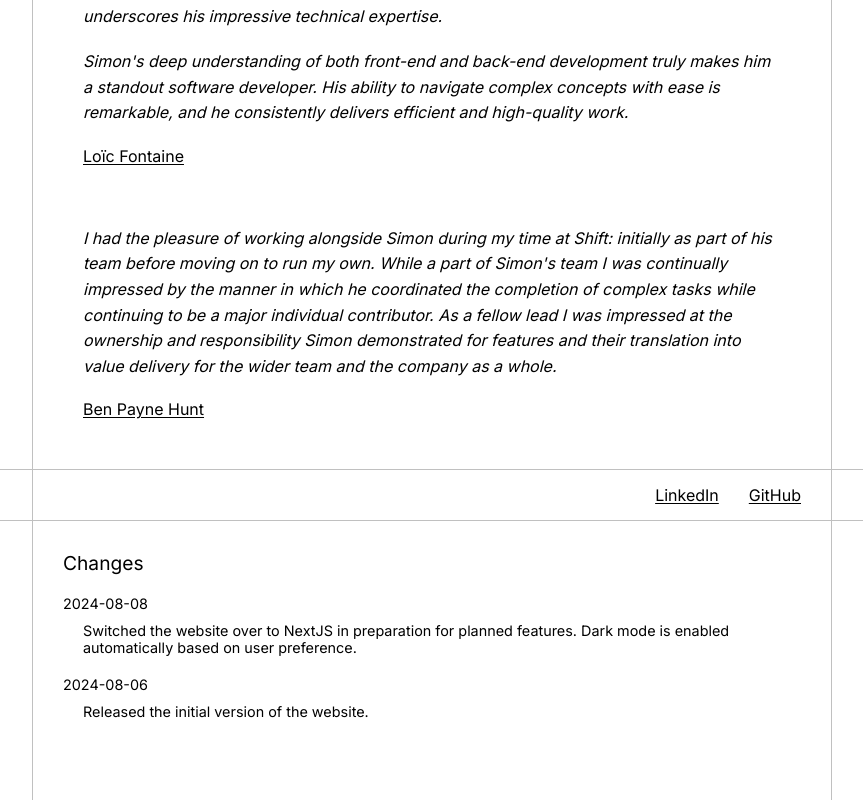
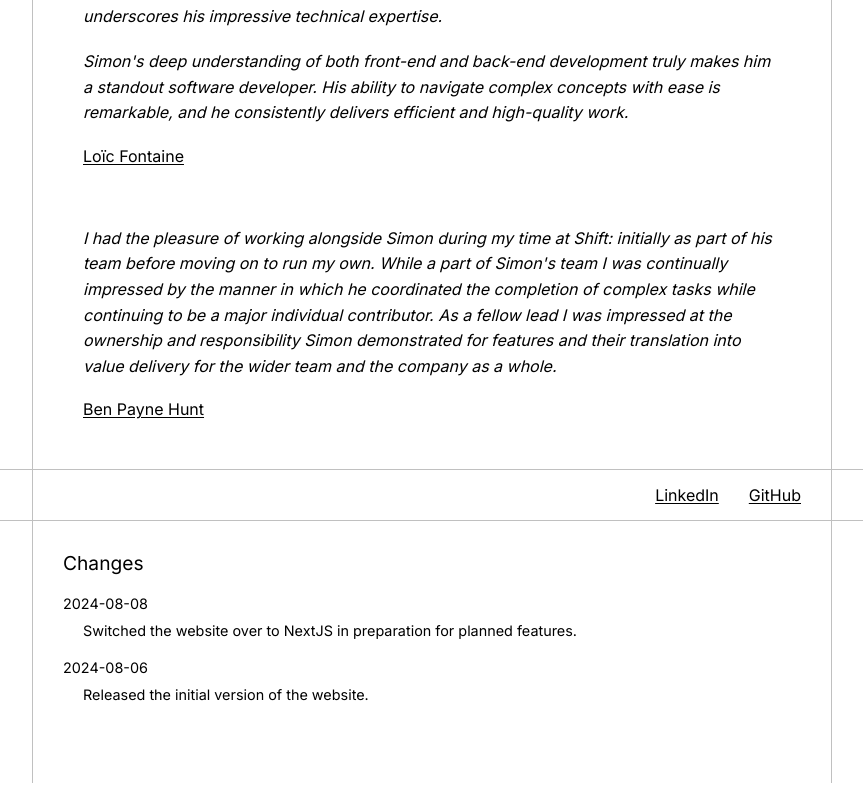
Before and after one commit to simon-robertson/simon-robertson-io, a Next.js app: page / in a window 1280 px wide. Shown: the part 2374-3174 px from the top of the page, without its empty margins (208-1071 px from the left). Built offline with nearby package versions, Linux system fonts and the light colour scheme.

Commit message:
Revert "Enable dark mode"
This reverts commit 9e9df7d023410791944dd53d459834c74de059d6.

```diff
--- a/src/globals.css
+++ b/src/globals.css
@@ -15,14 +15,6 @@ html {
     font-optical-sizing: auto;
     color: var(--color-page-foreground);
     background: var(--color-page-background);
-}
-
-@media (prefers-color-scheme: dark) {
-    html {
-        --color-edge: #404040;
-        --color-page-background: #181818;
-        --color-page-foreground: #e0e0e0;
-    }
 }
 
 body,
--- a/src/network/actions/chnages.ts
+++ b/src/network/actions/chnages.ts
@@ -8,8 +8,7 @@ export async function fetchChanges(): Promise<ChangeInfo[]> {
     return [
         {
             date: "2024-08-08",
-            description:
-                "Switched the website over to NextJS in preparation for planned features. Dark mode is enabled automatically based on user preference.",
+            description: "Switched the website over to NextJS in preparation for planned features.",
         },
         {
             date: "2024-08-06",
```
